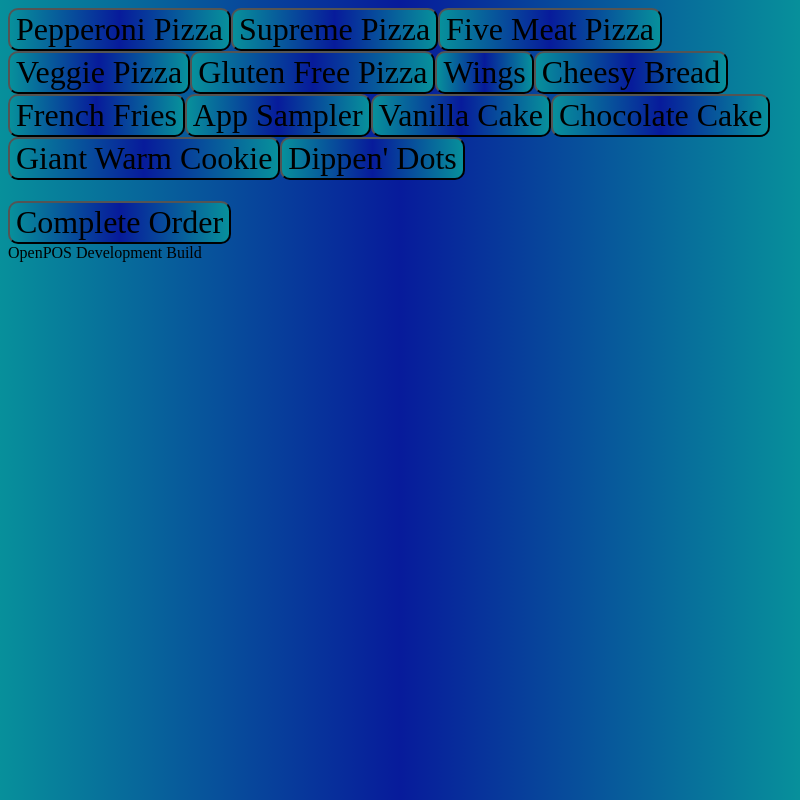
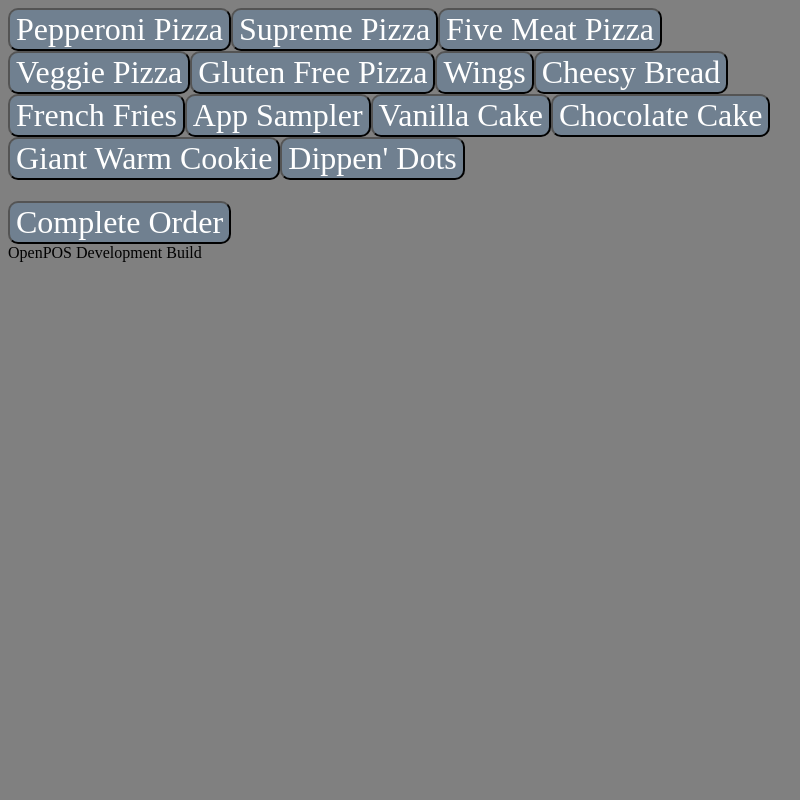
Before and after one commit to mine-man3000/minemans-crappy-POS, an Electron app: page index.html in a window 800 px wide. Drawn offline with Linux system fonts and the light colour scheme.

Commit message:
changed themes around

```diff
--- /dev/null
+++ b/themes/blue/style.css
@@ -0,0 +1,25 @@
+* {
+    font-family: "Comic Mono";
+    src: url(https://cdn.jsdelivr.net/npm/comic-mono@0.0.1/ComicMono.ttf);
+}
+
+button {
+    font-family: "Comic Mono";
+    font-size: 32px;
+    border-radius: 10px;
+    background: rgb(7,144,155);
+background: linear-gradient(90deg, rgba(7,144,155,1) 0%, rgba(7,27,155,1) 50%, rgba(7,144,155,1) 100%);
+    }
+button:hover{
+    font-size: 32px;
+    border-radius: 10px;
+    background: rgb(7,144,155);
+
+}
+body {
+    background: rgb(7,144,155);
+    background: linear-gradient(90deg, rgba(7,144,155,1) 0%, rgba(7,27,155,1) 50%, rgba(7,144,155,1) 100%);
+
+
+
+}
--- a/themes/defaulttheme/style.css
+++ b/themes/defaulttheme/style.css
@@ -7,19 +7,17 @@ button {
     font-family: "Comic Mono";
     font-size: 32px;
     border-radius: 10px;
-    background: rgb(7,144,155);
-background: linear-gradient(90deg, rgba(7,144,155,1) 0%, rgba(7,27,155,1) 50%, rgba(7,144,155,1) 100%);
-    }
+    background-color: slategray;
+    color: white;
+}
+
 button:hover{
     font-size: 32px;
     border-radius: 10px;
-    background: rgb(7,144,155);
+    background-color: darkslategray;
+    color: white;
+}
 
+body {
+    background-color: gray;
 }
-body {
-    background: rgb(7,144,155);
-    background: linear-gradient(90deg, rgba(7,144,155,1) 0%, rgba(7,27,155,1) 50%, rgba(7,144,155,1) 100%);
-
-
-
-}
```
